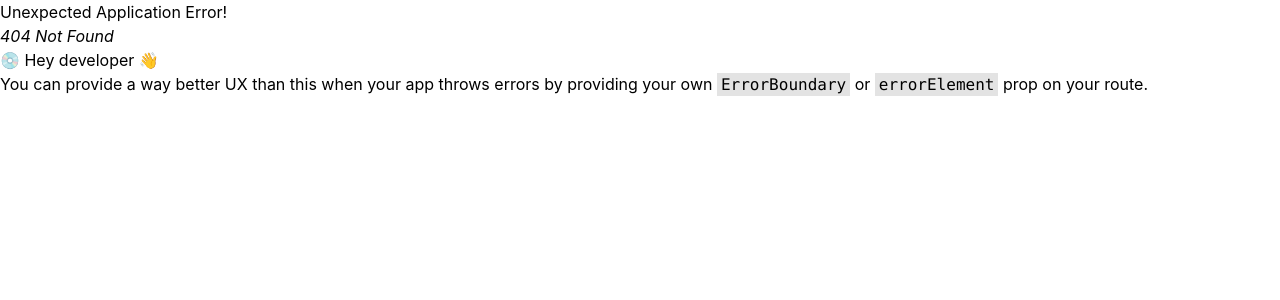
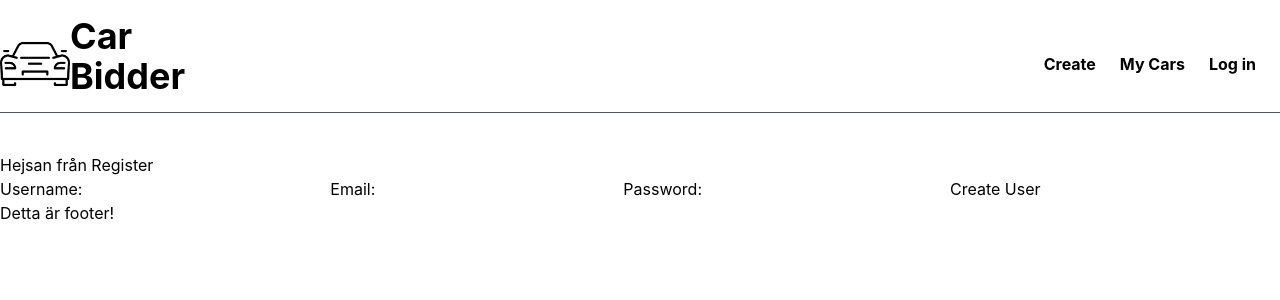
Before and after one commit to valle1336/carbidderFrontend, a React (Create React App) app: page /Register in a window 1280 px wide. Before the commit this address had no page. Shown: the top 300 px of the page. Built offline with nearby package versions, Linux system fonts and the light colour scheme; no server answers.

Commit message:
Create users now work!

```diff
--- a/src/App.js
+++ b/src/App.js
@@ -13,6 +13,7 @@ import MyCars from "./views/MyCars";
 import MyProfile from "./views/MyProfile";
 import ViewCar from "./views/ViewCar";
 import LogIn from "./views/LogIn";
+import Register from "./views/Register";
 
 const router = createBrowserRouter(
   createRoutesFromElements(
@@ -23,6 +24,7 @@ const router = createBrowserRouter(
       <Route path="/MyProfile/:id" element={<MyProfile />} />
       <Route path="/ViewCar/:id" element={<ViewCar />} />
       <Route path="/LogIn" element={<LogIn />} />
+      <Route path="/Register" element={<Register />} />
     </Route>
   )
 );
--- a/src/views/LogIn.jsx
+++ b/src/views/LogIn.jsx
@@ -1,9 +1,11 @@
 import React from "react";
+import { Link } from "react-router-dom";
 
 function LogIn() {
   return (
     <>
       <div>Log In Page</div>
+      <Link to={"/Register"}>Register if you do not have an account!</Link>
     </>
   );
 }
--- /dev/null
+++ b/src/views/Register.jsx
@@ -0,0 +1,75 @@
+import React from "react";
+import { useState } from "react";
+
+function Register() {
+  const [formData, setFormData] = useState({
+    username: "",
+    email: "",
+    password: "",
+    role: "USER",
+  });
+
+  const handleChange = (e) => {
+    const { name, value } = e.target;
+    setFormData({
+      ...formData,
+      [name]: value,
+    });
+  };
+
+  const handleSubmit = async (e) => {
+    e.preventDefault();
+    try {
+      const response = await fetch("http://localhost:8080/users/create", {
+        method: "POST",
+        headers: {
+          "Content-Type": "application/json",
+        },
+        body: JSON.stringify(formData),
+      });
+      if (!response.ok) {
+        throw new Error("Failed to create user");
+      }
+      alert("User created successfully!");
+    } catch (error) {
+      console.error("Error creating user:", error);
+    }
+  };
+
+  return (
+    <>
+      <div>Hejsan från Register</div>
+      <form onSubmit={handleSubmit}>
+        <label>
+          Username:
+          <input
+            type="text"
+            name="username"
+            value={formData.username}
+            onChange={handleChange}
+          />
+        </label>
+        <label>
+          Email:
+          <input
+            type="email"
+            name="email"
+            value={formData.email}
+            onChange={handleChange}
+          />
+        </label>
+        <label>
+          Password:
+          <input
+            type="password"
+            name="password"
+            value={formData.password}
+            onChange={handleChange}
+          />
+        </label>
+        <button type="submit">Create User</button>
+      </form>
+    </>
+  );
+}
+export default Register;
```
